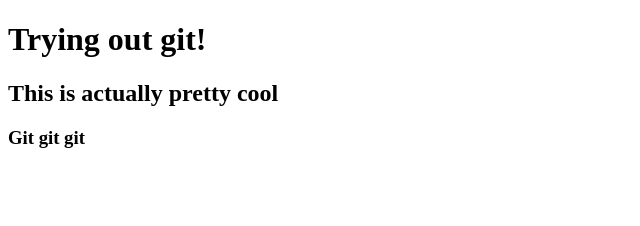
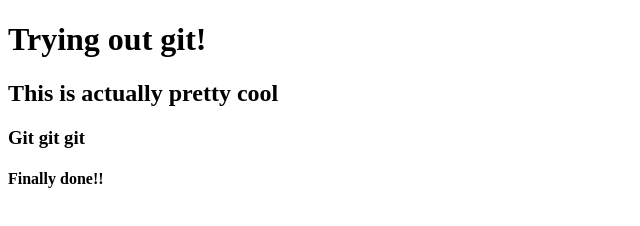
Before and after one commit to iamandrewmayne/git-first, a plain HTML site: page index.html in a window 1280 px wide. Shown: the whole page, without its empty margins (0-640 px from the left). Drawn offline with Linux system fonts and the light colour scheme.

Commit message:
Final update

```diff
--- a/index.html
+++ b/index.html
@@ -10,5 +10,6 @@
     <h1>Trying out git!</h1>
     <h2>This is actually pretty cool</h2>
     <h3>Git git git</h3>
+    <h4>Finally done!!</h4>
   </body>
 </html>
```
